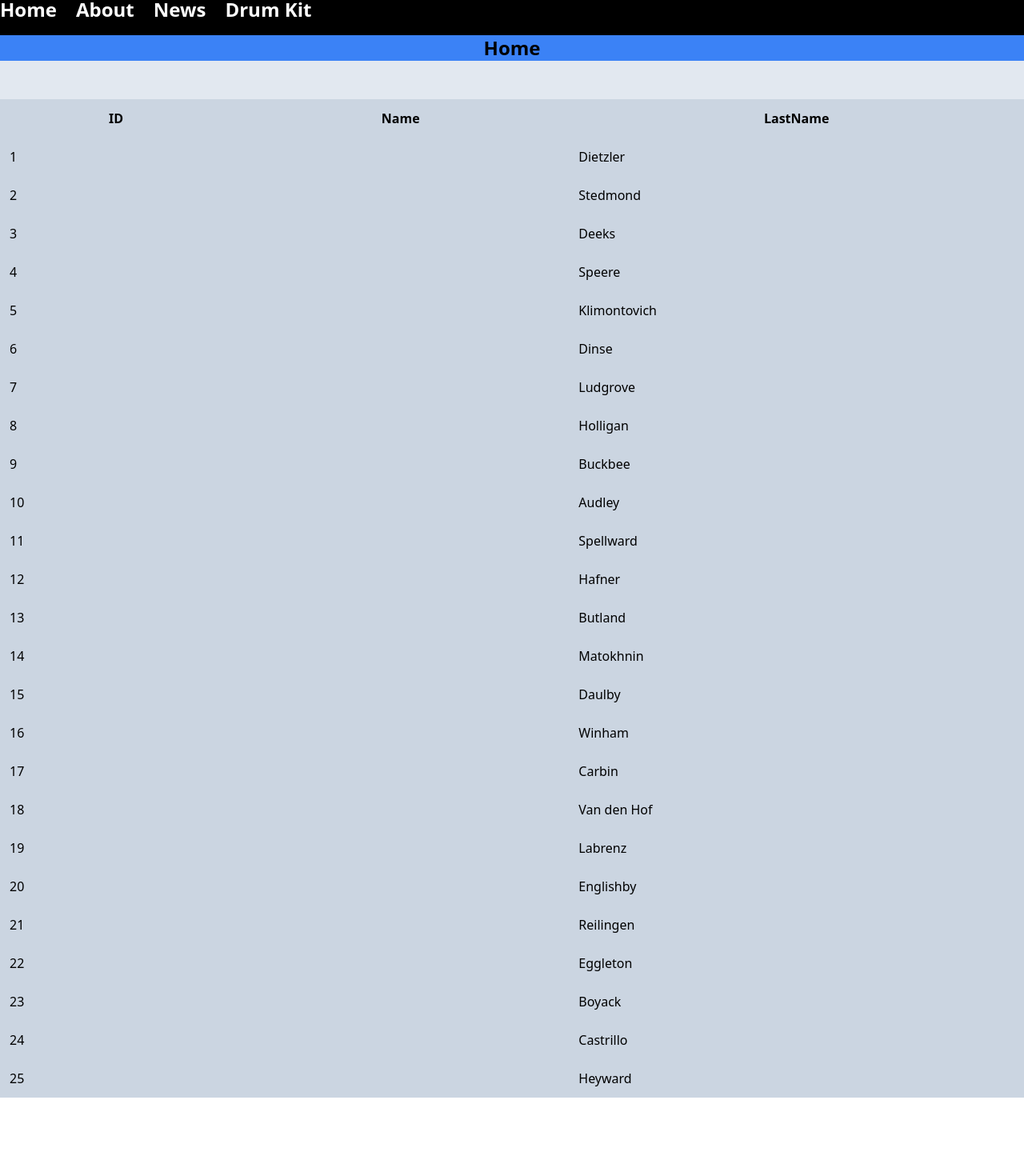
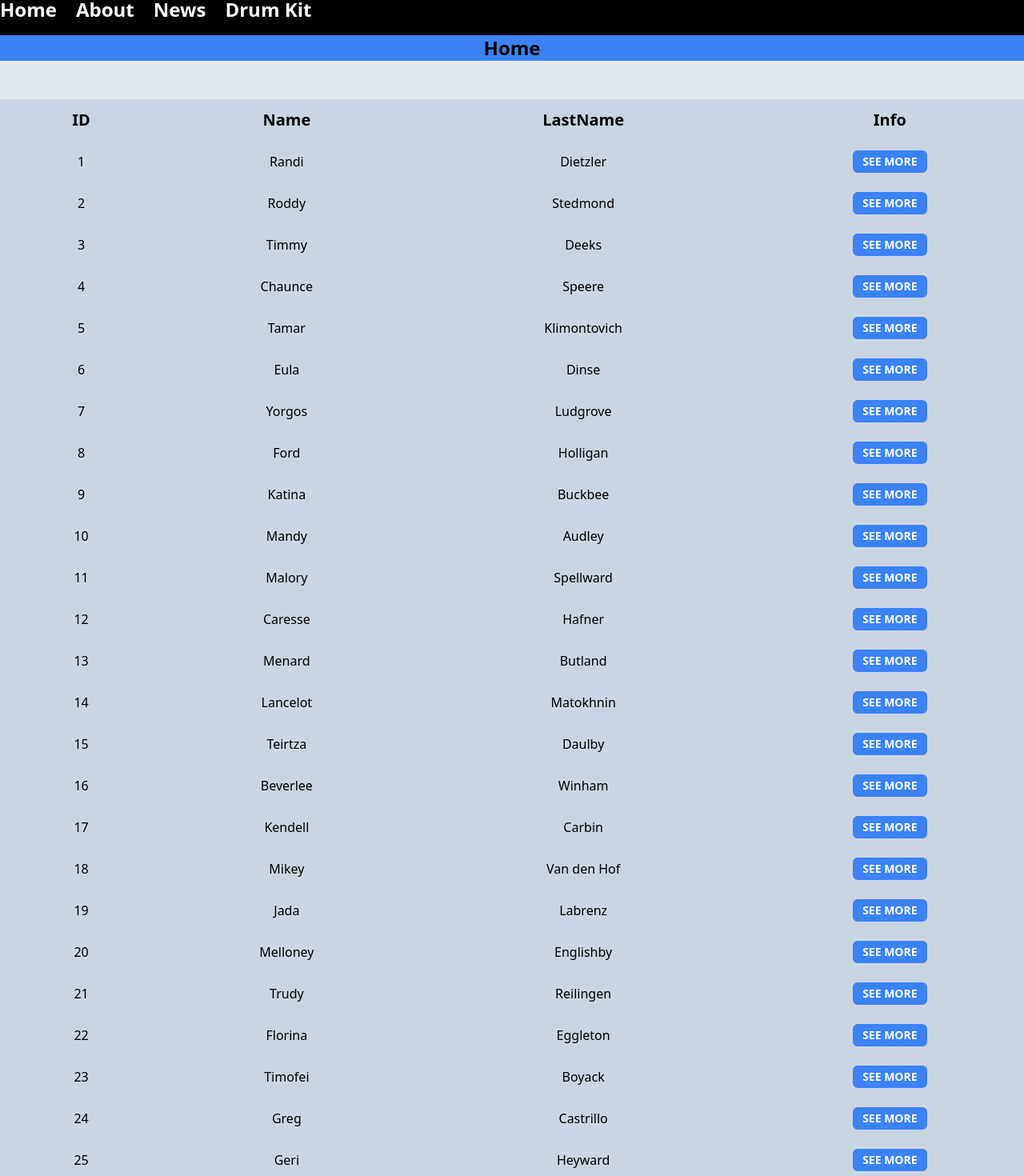
Before and after one commit to GevorAbrahamyan1991/test-end, a React (Create React App) app: page / in a window 1280 px wide. Shown: the part 20-1490 px from the top of the page at 80% size. Before the commit the page ends 1392 px from the top, so only its background shows below. Built offline with nearby package versions, Linux system fonts and the light colour scheme.

Commit message:
Adding button for modal window

```diff
--- a/src/pages/about.jsx
+++ b/src/pages/about.jsx
@@ -1,17 +1,17 @@
-import React from 'react'
-import { useParams } from "react-router-dom"
+import React from "react";
+import { useParams } from "react-router-dom";
 import { pageData } from "./data/homeData";
 import StandartContainer from "./components/StandartContainer";
 import Title from "./components/Title";
 
 const About = () => {
-  const {id} = useParams();
+  const { id } = useParams();
 
-  const newData = pageData.filter((item) => item.id == id)
-  console.log(newData[0])
+  const newData = pageData.filter((item) => item.id == id);
+  console.log(newData[0]);
   const data = (
     <>
-      <Title title={"Single" + `${id}` } />
+      <Title title={`Single ${id}`} />
       <div>
         <div className="flex justify-between">
           <div>ID</div>
@@ -26,9 +26,9 @@ const About = () => {
         </div>
       </div>
     </>
-  )
+  );
 
-  return  <StandartContainer data={data} />
-}
+  return <StandartContainer data={data} />;
+};
 
-export default About
+export default About;
--- a/src/pages/components/Table.js
+++ b/src/pages/components/Table.js
@@ -4,12 +4,12 @@ import StandartContainer from "./StandartContainer";
 export default function Table({ tableColumns, contents }) {
   return (
     <div className="container mx-auto mt-12 bg-slate-300">
-      <table className="w-full">
+      <table className="w-full text-center">
         <thead>
           <tr>
             {tableColumns.map((item, index) => {
               return (
-                <th key={index} scope="col" className="px-6 py-3">
+                <th key={index} scope="col" className="px-6 py-3 text-xl">
                   {item.label}
                 </th>
               );
--- /dev/null
+++ b/src/pages/components/modalBtn.js
@@ -0,0 +1,13 @@
+import React from "react";
+
+const ModalBtn = () => {
+  return (
+    <>
+      <button className="bg-blue-500 py-1 px-3 font-bold text-sm text-white rounded-md">
+        SEE MORE
+      </button>
+    </>
+  );
+};
+
+export default ModalBtn;
--- a/src/pages/data/homeData.js
+++ b/src/pages/data/homeData.js
@@ -1,3 +1,5 @@
+import ModalBtn from "../components/modalBtn";
+
 export const pageData = [
   {
     id: 1,
@@ -6,6 +8,7 @@ export const pageData = [
     email: "rdietzler0@newsvine.com",
     gender: "Female",
     image: "http://dummyimage.com/194x100.png/cc0000/ffffff",
+    info: <ModalBtn />,
   },
   {
     id: 2,
@@ -14,6 +17,7 @@ export const pageData = [
     email: "rstedmond1@kickstarter.com",
     gender: "Male",
     image: "http://dummyimage.com/221x100.png/dddddd/000000",
+    info: <ModalBtn />,
   },
   {
     id: 3,
@@ -22,6 +26,7 @@ export const pageData = [
     email: "tdeeks2@typepad.com",
     gender: "Genderqueer",
     image: "http://dummyimage.com/164x100.png/5fa2dd/ffffff",
+    info: <ModalBtn />,
   },
   {
     id: 4,
@@ -30,6 +35,7 @@ export const pageData = [
     email: "cspeere3@newsvine.com",
     gender: "Male",
     image: "http://dummyimage.com/231x100.png/cc0000/ffffff",
+    info: <ModalBtn />,
   },
   {
     id: 5,
@@ -38,6 +44,7 @@ export const pageData = [
     email: "tklimontovich4@businesswire.com",
     gender: "Female",
     image: "http://dummyimage.com/186x100.png/cc0000/ffffff",
+    info: <ModalBtn />,
   },
   {
     id: 6,
@@ -46,6 +53,7 @@ export const pageData = [
     email: "edinse5@issuu.com",
     gender: "Female",
     image: "http://dummyimage.com/124x100.png/5fa2dd/ffffff",
+    info: <ModalBtn />,
   },
   {
     id: 7,
@@ -54,6 +62,7 @@ export const pageData = [
     email: "yludgrove6@ifeng.com",
     gender: "Male",
     image: "http://dummyimage.com/240x100.png/cc0000/ffffff",
+    info: <ModalBtn />,
   },
   {
     id: 8,
@@ -62,6 +71,7 @@ export const pageData = [
     email: "fholligan7@buzzfeed.com",
     gender: "Male",
     image: "http://dummyimage.com/147x100.png/ff4444/ffffff",
+    info: <ModalBtn />,
   },
   {
     id: 9,
@@ -70,6 +80,7 @@ export const pageData = [
     email: "kbuckbee8@economist.com",
     gender: "Female",
     image: "http://dummyimage.com/135x100.png/dddddd/000000",
+    info: <ModalBtn />,
   },
   {
     id: 10,
@@ -78,6 +89,7 @@ export const pageData = [
     email: "maudley9@simplemachines.org",
     gender: "Female",
     image: "http://dummyimage.com/196x100.png/ff4444/ffffff",
+    info: <ModalBtn />,
   },
   {
     id: 11,
@@ -86,6 +98,7 @@ export const pageData = [
     email: "mspellwarda@google.es",
     gender: "Female",
     image: "http://dummyimage.com/212x100.png/5fa2dd/ffffff",
+    info: <ModalBtn />,
   },
   {
     id: 12,
@@ -94,6 +107,7 @@ export const pageData = [
     email: "chafnerb@tiny.cc",
     gender: "Female",
     image: "http://dummyimage.com/243x100.png/ff4444/ffffff",
+    info: <ModalBtn />,
   },
   {
     id: 13,
@@ -102,6 +116,7 @@ export const pageData = [
     email: "mbutlandc@mayoclinic.com",
     gender: "Male",
     image: "http://dummyimage.com/157x100.png/5fa2dd/ffffff",
+    info: <ModalBtn />,
   },
   {
     id: 14,
@@ -110,6 +125,7 @@ export const pageData = [
     email: "lmatokhnind@instagram.com",
     gender: "Male",
     image: "http://dummyimage.com/177x100.png/cc0000/ffffff",
+    info: <ModalBtn />,
   },
   {
     id: 15,
@@ -118,6 +134,7 @@ export const pageData = [
     email: "tdaulbye@microsoft.com",
     gender: "Female",
     image: "http://dummyimage.com/219x100.png/5fa2dd/ffffff",
+    info: <ModalBtn />,
   },
   {
     id: 16,
@@ -126,6 +143,7 @@ export const pageData = [
     email: "bwinhamf@nydailynews.com",
     gender: "Female",
     image: "http://dummyimage.com/196x100.png/dddddd/000000",
+    info: <ModalBtn />,
   },
   {
     id: 17,
@@ -134,6 +152,7 @@ export const pageData = [
     email: "kcarbing@storify.com",
     gender: "Male",
     image: "http://dummyimage.com/161x100.png/cc0000/ffffff",
+    info: <ModalBtn />,
   },
   {
     id: 18,
@@ -142,6 +161,7 @@ export const pageData = [
     email: "mvandenhofh@si.edu",
     gender: "Male",
     image: "http://dummyimage.com/162x100.png/cc0000/ffffff",
+    info: <ModalBtn />,
   },
   {
     id: 19,
@@ -150,6 +170,7 @@ export const pageData = [
     email: "jlabrenzi@statcounter.com",
     gender: "Female",
     image: "http://dummyimage.com/118x100.png/cc0000/ffffff",
+    info: <ModalBtn />,
   },
   {
     id: 20,
@@ -158,6 +179,7 @@ export const pageData = [
     email: "menglishbyj@yahoo.com",
     gender: "Female",
     image: "http://dummyimage.com/155x100.png/dddddd/000000",
+    info: <ModalBtn />,
   },
   {
     id: 21,
@@ -166,6 +188,7 @@ export const pageData = [
     email: "treilingenk@who.int",
     gender: "Female",
     image: "http://dummyimage.com/167x100.png/ff4444/ffffff",
+    info: <ModalBtn />,
   },
   {
     id: 22,
@@ -174,6 +197,7 @@ export const pageData = [
     email: "feggletonl@scribd.com",
     gender: "Female",
     image: "http://dummyimage.com/123x100.png/ff4444/ffffff",
+    info: <ModalBtn />,
   },
   {
     id: 23,
@@ -182,6 +206,7 @@ export const pageData = [
     email: "tboyackm@geocities.com",
     gender: "Male",
     image: "http://dummyimage.com/127x100.png/dddddd/000000",
+    info: <ModalBtn />,
   },
   {
     id: 24,
@@ -190,6 +215,7 @@ export const pageData = [
     email: "gcastrillon@npr.org",
     gender: "Male",
     image: "http://dummyimage.com/242x100.png/5fa2dd/ffffff",
+    info: <ModalBtn />,
   },
   {
     id: 25,
@@ -198,5 +224,6 @@ export const pageData = [
     email: "gheywardo@google.ru",
     gender: "Male",
     image: "http://dummyimage.com/115x100.png/dddddd/000000",
+    info: <ModalBtn />,
   },
 ];
--- a/src/pages/home.jsx
+++ b/src/pages/home.jsx
@@ -1,25 +1,28 @@
-import React from 'react'
-import StandartContainer from "./components/StandartContainer"
-import Title from "./components/Title"
-import Table from "./components/Table"
-import { pageData } from "./data/homeData"
-export default function Home ()  {
+import React from "react";
+import StandartContainer from "./components/StandartContainer";
+import Title from "./components/Title";
+import Table from "./components/Table";
+import { pageData } from "./data/homeData";
+export default function Home() {
+  const columns = [
+    { key: "id", label: "ID", link: true, href: "about" },
+    { key: "first_name", label: "Name" },
+    { key: "last_name", label: "LastName" },
+    { key: "info", label: "Info" },
+  ];
 
-  const columns = [
-    {key:"id", label: "ID", link:true , href:"about"},
-    {key:"name", label: "Name"},
-    {key:"last_name", label: "LastName"},
-  ]
+  // const modalColumns = [
+  //   {
 
-
+  //   }
+  // ]
 
   const data = (
     <>
       <Title title="Home" />
-      <Table tableColumns={columns} contents={pageData}/>
+      <Table tableColumns={columns} contents={pageData} />
     </>
-  )
+  );
 
-  return  <StandartContainer data={data} />
-
+  return <StandartContainer data={data} />;
 }
```
Lines whose indentation alone changed are shown as unchanged.
